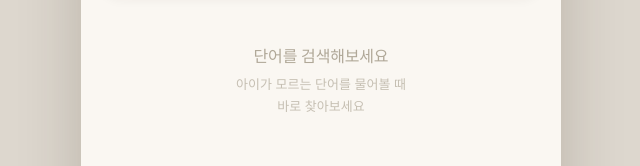
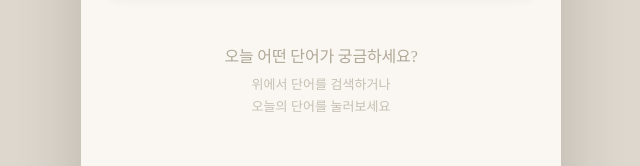
Before and after one commit to seosung89/kids-dictionary, a plain HTML site: page index.html in a window 1280 px wide. Shown: the part 356-522 px from the top of the page, without its empty margins (319-959 px from the left). Drawn offline with Linux system fonts and the light colour scheme; no server answers.

Commit message:
Update index.html

```diff
--- a/index.html
+++ b/index.html
@@ -71,8 +71,8 @@
 
       <!-- 검색 유도 — 최근 검색 없을 때만 표시 -->
       <div class="home-guide" id="homeGuide">
-        <p class="home-guide-text">단어를 검색해보세요</p>
-        <p class="home-guide-sub">아이가 모르는 단어를 물어볼 때<br>바로 찾아보세요</p>
+        <p class="home-guide-text">오늘 어떤 단어가 궁금하세요?</p>
+        <p class="home-guide-sub">위에서 단어를 검색하거나<br>오늘의 단어를 눌러보세요</p>
       </div>
 
     </div>
```
